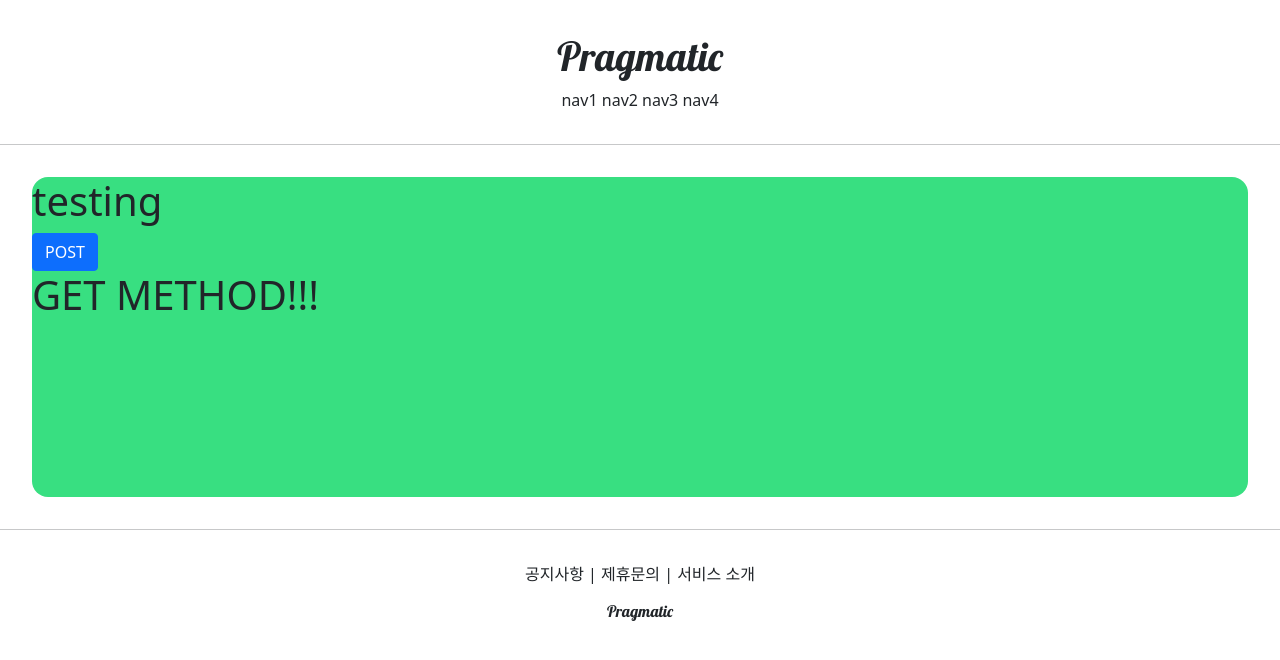
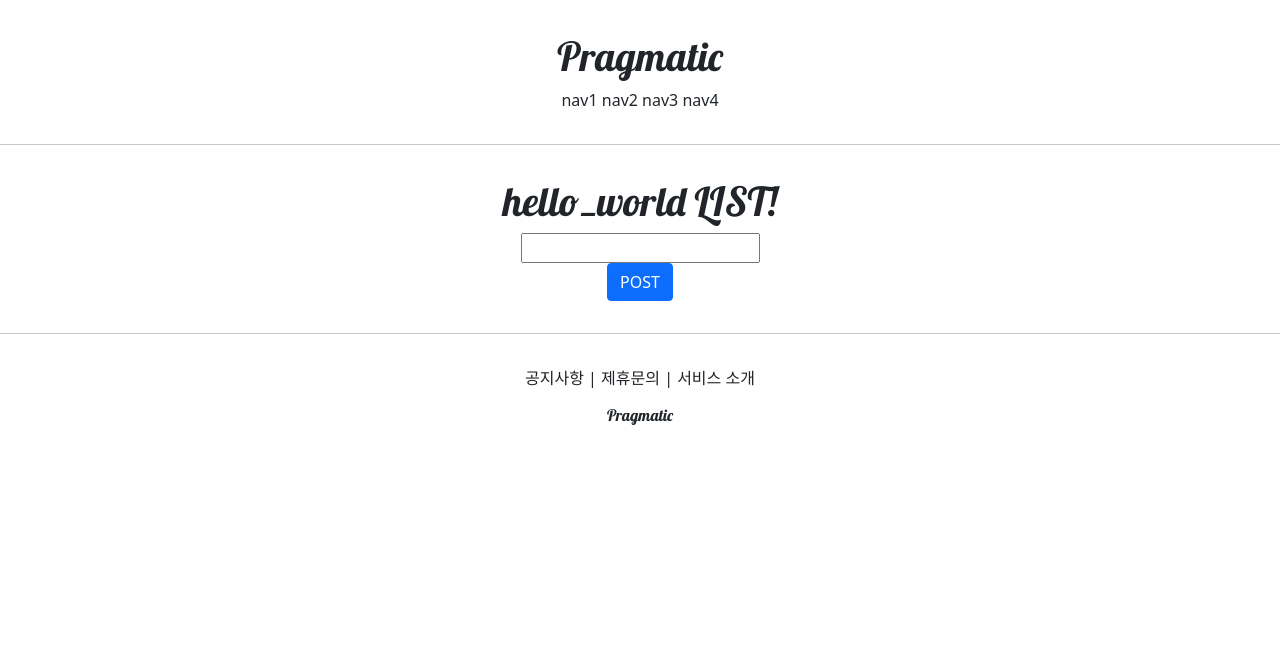
Before and after one commit to gooddatascience/pragmatic, a Django app: page /account/hello_world/ in a window 1280 px wide. Shown: the top 660 px of the page. Run offline with Django 3.2, Linux system fonts and the light colour scheme.

Commit message:
django course 17 commit

```diff
--- a/accountapp/templates/accountapp/hello_world.html
+++ b/accountapp/templates/accountapp/hello_world.html
@@ -1,17 +1,25 @@
 {% extends 'base.html' %}
 
 {% block content %}
-    <div style="height:20rem; background-color:#38df81; border-radius:1rem; margin:2rem;">
-        <h1> testing </h1>
+    <div style="border-radius:1rem; margin:2rem; text-align:center">
+        <h1 style="font-family:'lobster', cursive;"> hello_world LIST! </h1>
 
         <form action="/account/hello_world/" method="post">
             {% csrf_token %}
-            <input type="submit" class="btn btn-primary" value="POST">
+            <div>
+                <input type="text" name="hello_world_input">
+            </div>
+            <div>
+                <input type="submit" class="btn btn-primary" value="POST">
+            </div>
         </form>
 
+
+        {% if hello_world_output %}
         <h1>
-            {{ text }}
+            {{ hello_world_output.text }}
         </h1>
+        {% endif %}
 
     </div>
 
--- a/accountapp/views.py
+++ b/accountapp/views.py
@@ -2,11 +2,21 @@ from django.http import HttpResponse
 from django.shortcuts import render
 
 # Create your views here.
+from accountapp.models import HelloWorld
+
 
 def hello_world(request):
 
     if request.method == "POST":
-        return render(request, 'accountapp/hello_world.html', context={'text':'POST METHOD!!!'})
+
+        temp = request.POST.get('hello_world_input')
+
+        new_hello_world = HelloWorld()
+        new_hello_world.text = temp
+        new_hello_world.save()
+
+
+        return render(request, 'accountapp/hello_world.html', context={'hello_world_output':new_hello_world})
 
     else:
         return render(request, 'accountapp/hello_world.html', context={'text': 'GET METHOD!!!'})
```
